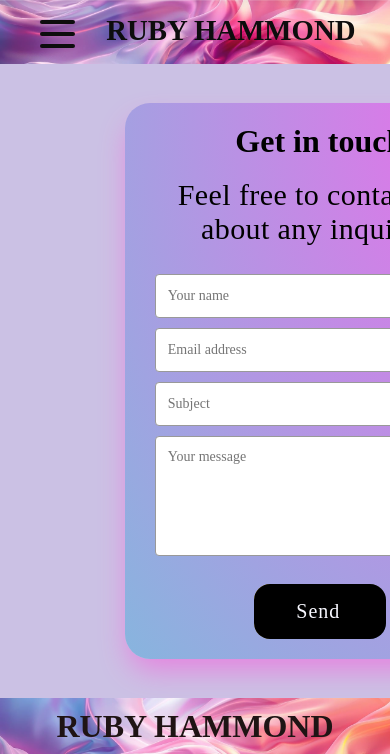
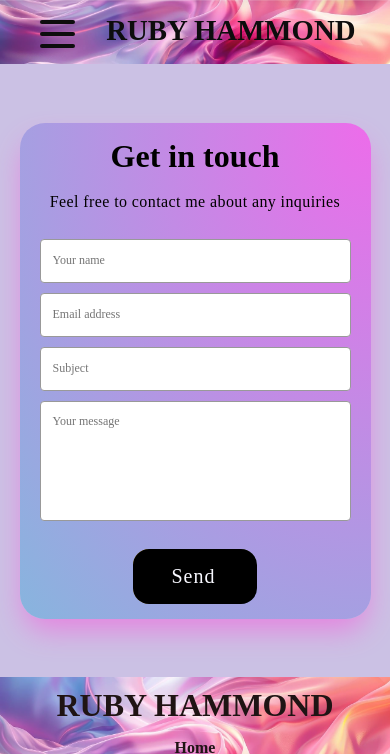
Before and after one commit to rubyfh03/Portfolio, a plain HTML site: page contact.html in a window 390 px wide. Shown: the top 754 px of the page. Drawn offline with nearby package versions, Linux system fonts and the light colour scheme.

Commit message:
just portfolio!!!!

```diff
--- a/stylesheet.css
+++ b/stylesheet.css
@@ -626,22 +626,20 @@ section {
 
   display: flex;
   flex-direction: column;
-  justify-content: center center;
-
+  justify-content: center;
+  align-items: center; /* Center content horizontally */
   padding: 30px 60px;
   text-align: center;
-  width: 600px;
-  max-width: 100%;
-  margin-left: 32%;
-  margin-top: 10%;
-  margin-bottom: 10%;
 
+  width: 90%; /* Use percentage for responsiveness */
+  max-width: 600px; /* Cap width */
+  margin: 10% auto; /* Center container horizontally */
 }
 
 .navi-container p {
   color: rgb(0, 0, 0);
   letter-spacing: 0.4px;
-  font-size: 30px;
+  font-size: 1.5rem; /* Use rem for better scaling */
 }
 
 .navi-container form {
@@ -672,6 +670,7 @@ section {
   border-radius: 4px;
   outline: none;
   resize: none;
+  box-sizing: border-box;
 }
 
 .navi-container .sendbtn {
@@ -684,15 +683,46 @@ section {
   border: none;
   border-radius: 4px;
   cursor: pointer;
+  transition: background-color 0.3s;
 }
 
 .navi-container .sendbtn:hover {
   background-color: #993366;
 }
 
-@media screen and (max-width: 600px) {
+/* Responsive Design */
+@media screen and (max-width: 768px) {
   .navi-container {
-    padding: 20px 30px;
+    padding: 20px 40px;
+  }
+
+  .navi-container p {
+    font-size: 1.2rem; /* Adjust font size for smaller screens */
+  }
+
+  .navi-container .sendbtn {
+    font-size: 16px; /* Adjust button font size */
+  }
+}
+
+@media screen and (max-width: 480px) {
+  .navi-container {
+    padding: 15px 20px;
+    margin: 15% auto; /* Adjust vertical margin */
+  }
+
+  .navi-container p {
+    font-size: 1rem; /* Further adjust font size */
+  }
+
+  .navi-container input,
+  .navi-container textarea {
+    font-size: 12px; /* Adjust input font size */
+  }
+
+  .navi-container .sendbtn {
+    font-size: 14px; /* Adjust button font size */
+    padding: 10px; /* Adjust padding */
   }
 }
 
```
